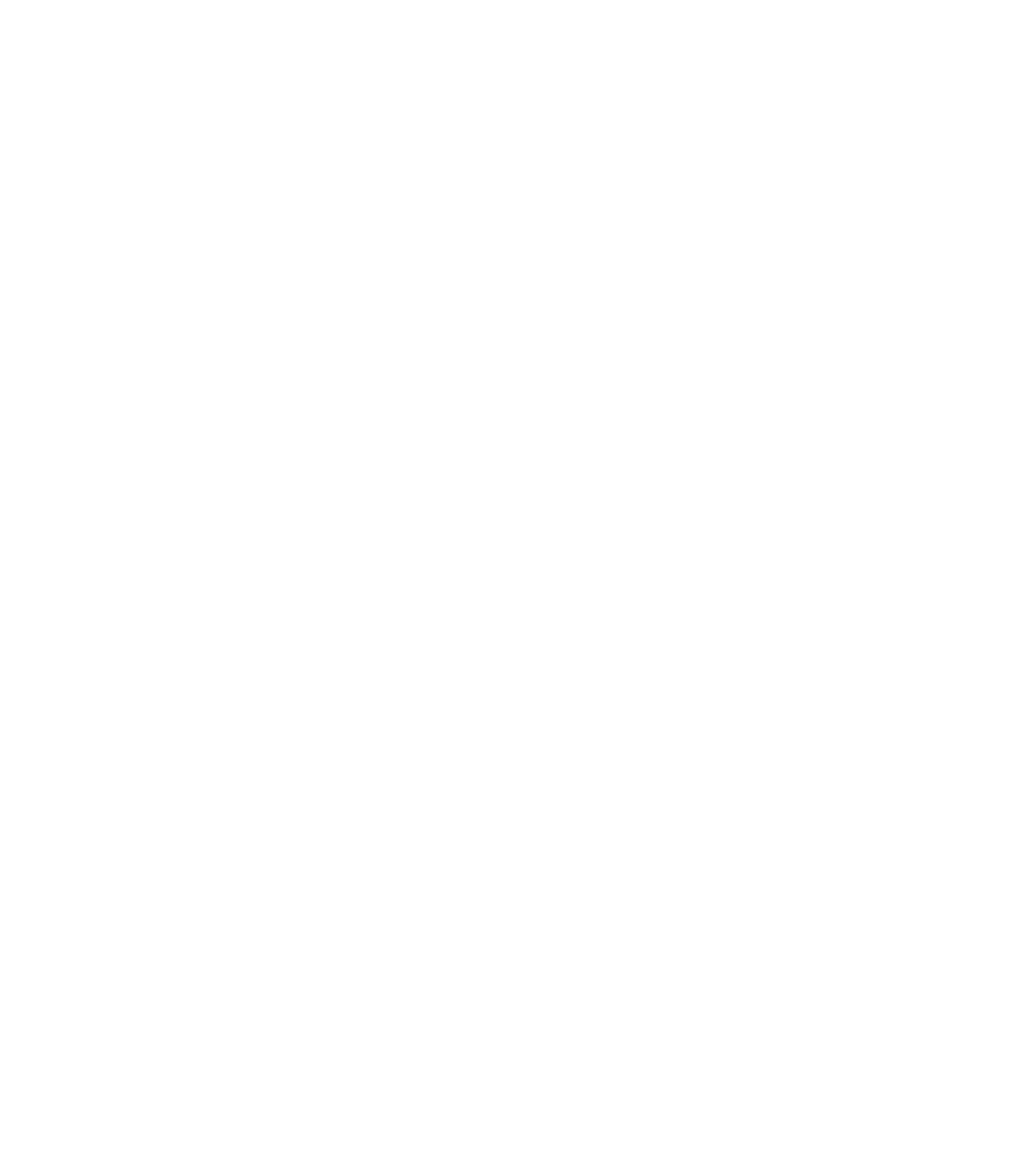
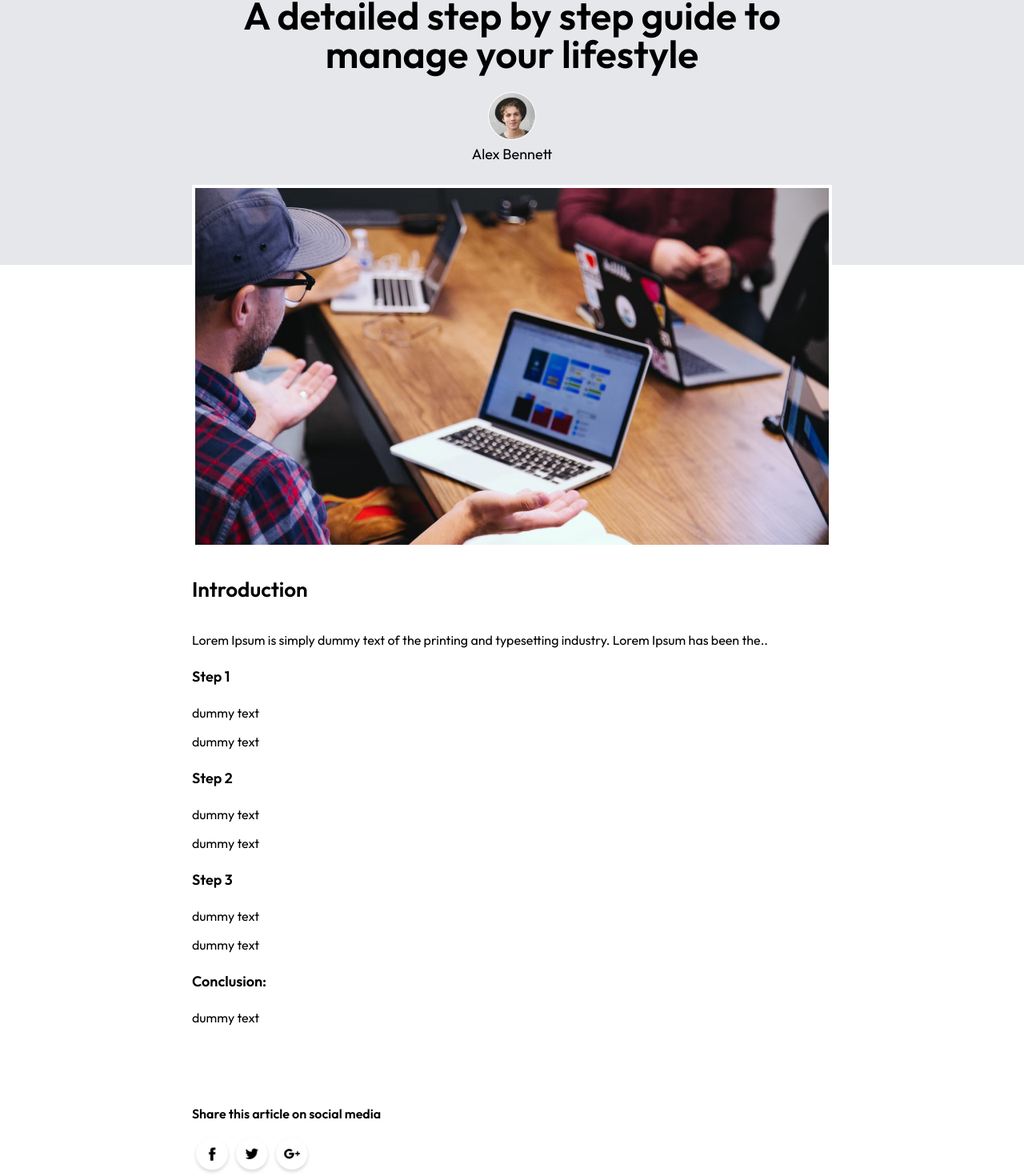
Before and after one commit to EdwardLimPadmajaya/Blogger---Personal-Blog-Website, a Next.js app in the folder next-blog-app/: page /blogs/1 in a window 1280 px wide. Shown: the part 174-1644 px from the top of the page at 80% size. Before the commit the page ends 800 px from the top, so only its background shows below. Built offline with nearby package versions, Linux system fonts and the light colour scheme.

Commit message:
Added BlogPage content

```diff
--- a/next-blog-app/app/blogs/[id]/page.jsx
+++ b/next-blog-app/app/blogs/[id]/page.jsx
@@ -2,6 +2,7 @@
 import React, { useEffect, useState } from 'react';
 import { blog_data, assets } from '@/Assets/assets';
 import Image from 'next/image';
+import Link from 'next/link';
 
 const page = ({ params }) => {
   const [data, setData] = useState(null);
@@ -24,15 +25,48 @@
     }
   }, [id]);
 
-  return (
+return (data?
+<>
     <div className='bg-gray-200 py-5 px-5 md:px-12 lg:px-28'>
         <div className='flex justify-between items-center'>
+            <Link href='/'>
                 <Image src={assets.logo} width={180} alt='' className='w-[130px] sm:w-auto'/>
+            </Link>
             <button className='flex items-center gap-2 font-medium py-1 px-3 sm:py-3 sm:px-6 border border-black shadow-[-7px_7px_0px_#000000]'>
                 Get Started <Image src={assets.arrow} alt=''/>
             </button>
         </div>
+        <div className='text-center my-24'>
+            <h1 className='text-2xl sm:text-5xl font-semibold max-w-[700px] mx-auto'>{data.title}</h1>
+            <Image className='mx-auto mt-6 border border-white rounded-full' src={data.author_img} width={60} height={60} alt=''/>
+            <p className='mt-1 pb-2 text-lg max-w-[740px] mx-auto'>{data.author}</p>
         </div>
+    </div>
+    <div className='mx-t max-w-[800px] md:mx-auto mt-[-100px] mb-10'>
+        <Image className='border-4 border-white' src={data.image} width={1280} height={720} alt=''/>
+        <h1 className='my-8 text-[26px] font-semibold'>Introduction</h1>
+        <p>{data.description}</p>
+        <h3 className='my-5 text-[18px] font-semibold'>Step 1</h3>
+        <p className='my-3'>dummy text</p>
+        <p className='my-3'>dummy text</p>
+        <h3 className='my-5 text-[18px] font-semibold'>Step 2</h3>
+        <p className='my-3'>dummy text</p>
+        <p className='my-3'>dummy text</p>
+        <h3 className='my-5 text-[18px] font-semibold'>Step 3</h3>
+        <p className='my-3'>dummy text</p>
+        <p className='my-3'>dummy text</p>
+        <h3 className='my-5 text-[18px] font-semibold'>Conclusion:</h3>
+        <p className='my-3'>dummy text</p>
+        <div className='my-24'>
+            <p className='text-black font-semibold my-4'>Share this article on social media</p>
+            <div className='flex'>
+                <Image src={assets.facebook_icon} width={50} alt=''/>
+                <Image src={assets.twitter_icon} width={50} alt=''/>
+                <Image src={assets.googleplus_icon} width={50} alt=''/>
+            </div>
+        </div>
+    </div>
+</>:<></>
 );
 };
 
```
Lines whose indentation alone changed are shown as unchanged.
